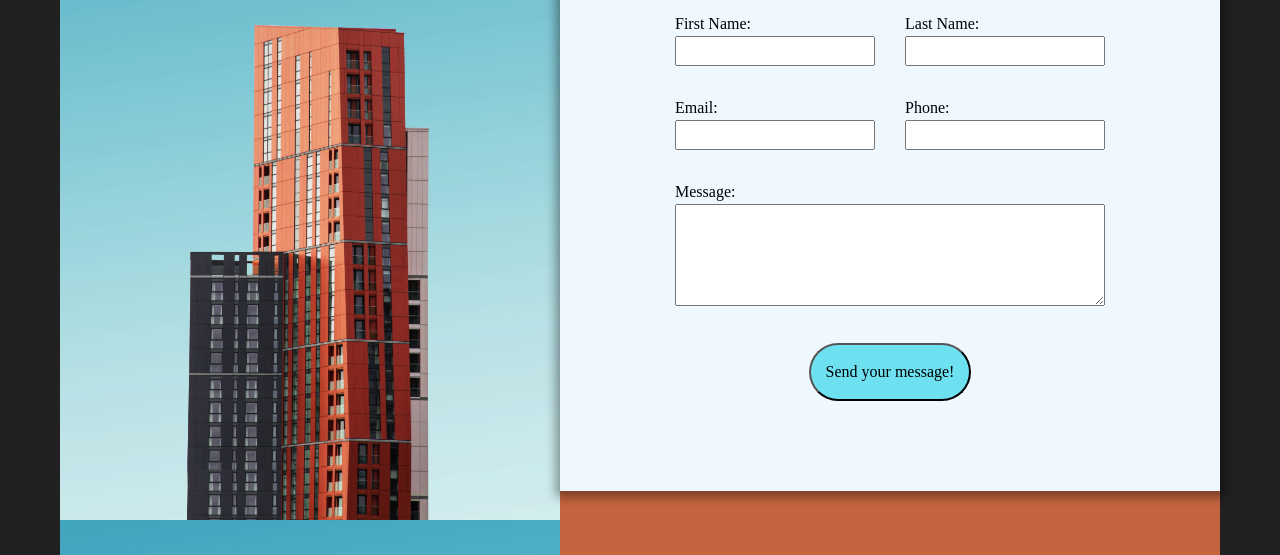
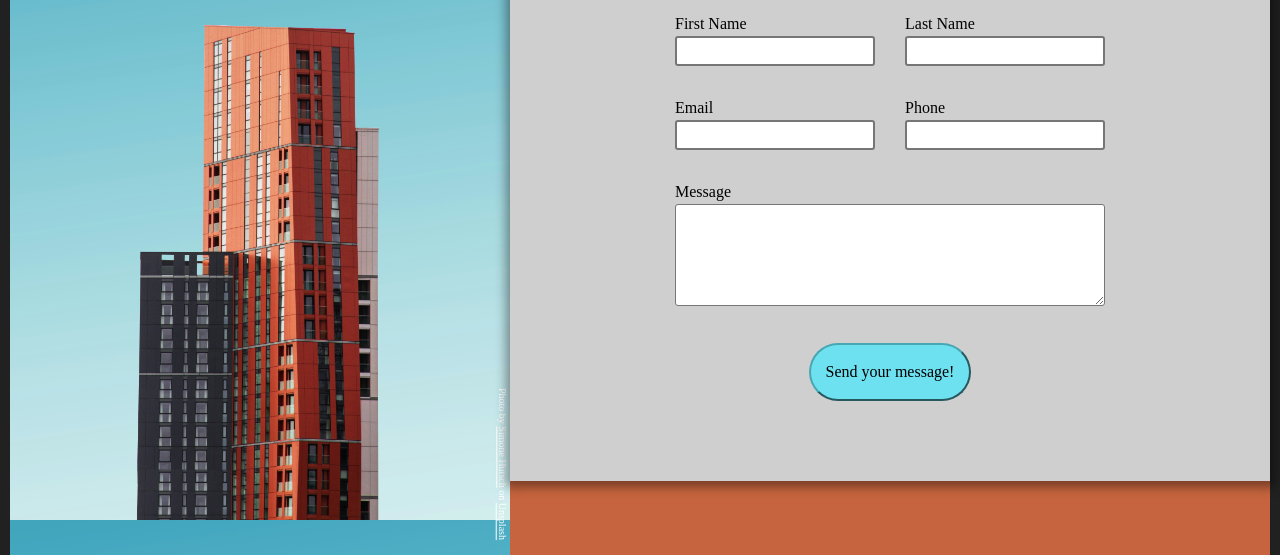
Before and after one commit to niassagd/sign-up-form, a plain HTML site: page index.html in a window 1280 px wide. Shown: the part 245-800 px from the top of the page. Drawn offline with Linux system fonts and the light colour scheme.

Commit message:
Add photo credit, change layout at vw 600px, add ux to input validation

```diff
--- a/index.html
+++ b/index.html
@@ -8,7 +8,10 @@
 </head>
 <body>
     <div class="page">
-        <div class="background-img"></div>
+        <div class="background-img">
+
+            <p class="img-credit">Photo by <a href="https://unsplash.com/@heysupersimi?utm_content=creditCopyText&utm_medium=referral&utm_source=unsplash">Simone Hutsch</a> on <a href="https://unsplash.com/photos/orange-and-black-high-rise-building-l8fyK9RS-OU?utm_content=creditCopyText&utm_medium=referral&utm_source=unsplash">Unsplash</a></p>
+        </div>
 
 
 
@@ -19,29 +22,30 @@
                 <p>Send us a message and we will get back to you shortly!</p>
                 <div class="form-inputs">
                     <div class="form-input">
-                        <label class="form-label" for="fname">First Name: </label>
-                        <input id="fname" name="first-name" type="text" />
+                        <label class="form-label" for="fname">First Name</label>
+                        <input id="fname" name="first-name" type="text" required />
                         <span></span>
                     </div>
                     <div class="form-input">
-                        <label class="form-label" for="lname">Last Name: </label>
-                        <input id="lname" name="last-name" type="text" />
+                        <label class="form-label" for="lname">Last Name</label>
+                        <input id="lname" name="last-name" type="text" required/>
                         <span></span>
                     </div>
                     <div class="form-input">
-                        <label class="form-label" for="email">Email: </label>
-                        <input id="email" name="email" type="email" />
+                        <label class="form-label" for="email">Email</label>
+                        <input id="email" name="email" type="email" required/>
                         <span></span>
                     </div>
                     <div class="form-input">
-                        <label class="form-label" for="phone">Phone: </label>
-                        <input id="phone" name="phone" type="tel" />
+                        <label class="form-label" for="phone">Phone</label>
+                        <input id="phone" name="phone" type="tel" pattern="\d{10}" required/>
                         <span></span>
                     </div>
                     <div class="form-input">
-                        <label class="form-label" for="message">Message: </label>
-                        <textarea rows="4" id="message" name="message" type="text" ></textarea>
+                        <label class="form-label" for="message">Message</label>
+                        <textarea rows="4" id="message" name="message" maxlength="500" type="text" required ></textarea>
                         <span></span>
+
                     </div>
 
                     <button>Send your message!</button>
--- a/style.css
+++ b/style.css
@@ -48,10 +48,17 @@
     justify-content: center;
   }
 
+  .img-credit {
+    visibility: hidden;
+    width: 0;
+  }
+
   form {
-    background-color: aliceblue;
+    background-color: rgb(207, 207, 207);
     display: flex;
     flex-direction: column;
+    align-items: center;
+    justify-content: center;
     padding: 5rem;
     box-shadow: rgba(0, 0, 0, 0.397) 1px 1px 10px 5px;
   }
@@ -60,6 +67,15 @@
     display: block;
   }
 
+  .form-inputs {
+    display: flex;
+    flex-direction: column;
+    align-items: flex-end;
+  }
+
+  .form-input {
+    margin-bottom: 20px;
+  }
 
   h1,
   p {
@@ -72,16 +88,85 @@
   input[type="tel"],
   textarea,
   select {
-    width: 200px;
+    appearance: none;
+    width: 350px;
+    border-style: solid;
+    border-radius: 3px;
   }
 
+  input[type="text"]:user-invalid,
+  input[type="email"]:user-invalid,
+  input[type="tel"]:user-invalid,
+  textarea:user-invalid {
+    border-color:rgb(223, 0, 0);
+    background-color: rgba(223, 0, 0, 0.226);
+  }
+
+  input[type="text"]:focus:invalid,
+  input[type="email"]:focus:invalid,
+  input[type="tel"]:focus:invalid,
+  textarea:focus:invalid {
+    outline-color:rgb(223, 0, 0);
+    background-color: aliceblue;
+  }
+
+  input[type="text"]:user-valid,
+  input[type="email"]:user-valid,
+  input[type="tel"]:user-valid,
+  textarea:user-valid {
+    border-color:rgb(0, 131, 22);
+  }
+
+  input[type="text"]:focus:valid,
+  input[type="email"]:focus:valid,
+  input[type="tel"]:focus:valid,
+  textarea:focus:valid {
+    outline-color:rgb(0, 131, 22);
+  }
 
 
   button {
     outline: transparent;
+    border-color: rgb(73, 166, 179);
     border-radius: 30px;
     padding: 15px;
     background-color: rgb(110, 225, 240);
+  }
+
+  button:hover {
+    outline: transparent;
+    border-color: rgb(86, 196, 211);
+    border-radius: 30px;
+    padding: 15px;
+    background-color: rgb(74, 151, 161);
+    cursor: pointer;
+  }
+
+  @media only screen and (min-width: 700px) {
+    .form-inputs {
+        display: flex;
+        justify-content: center;
+        flex-direction: row;
+        flex-wrap: wrap;
+        width: 600px;
+        gap: 30px;
+    }
+
+    .form-input {
+       margin-bottom: 0;
+    }
+
+      input[type="text"],
+      input[type="email"],
+      input[type="tel"],
+      textarea,
+      select {
+        width: 270px;
+      }
+
+      textarea {
+        width: 570px;
+      }
   }
 
   @media only screen and (min-width: 1000px) {
@@ -96,6 +181,20 @@
         background-size: 500px;
         width: 500px;
         height: 100vh;
+        display: flex;
+        justify-content: right;
+        align-items: flex-end;
+    }
+
+    .img-credit {
+        visibility: visible;
+        color: white;
+        font-size: 10px;
+        writing-mode: vertical-rl;
+    }
+
+    .img-credit a{
+        color: white;
     }
 
     .main-page {
@@ -104,20 +203,23 @@
         display: flex;
         align-items: center;
         justify-content: center;
-
     }
 
-      .form-inputs {
-        display: flex;
-        justify-content: center;
-        flex-direction: row;
-        flex-wrap: wrap;
-        width: 500px;
-        gap: 30px;
-        padding: 10px;
+    label {
+        display: block;
       }
+
+      input[type="text"],
+      input[type="email"],
+      input[type="tel"],
+      textarea,
+      select {
+        width: 200px;
+      }
+
       textarea {
         width: 430px;
       }
 
+
   }
```
